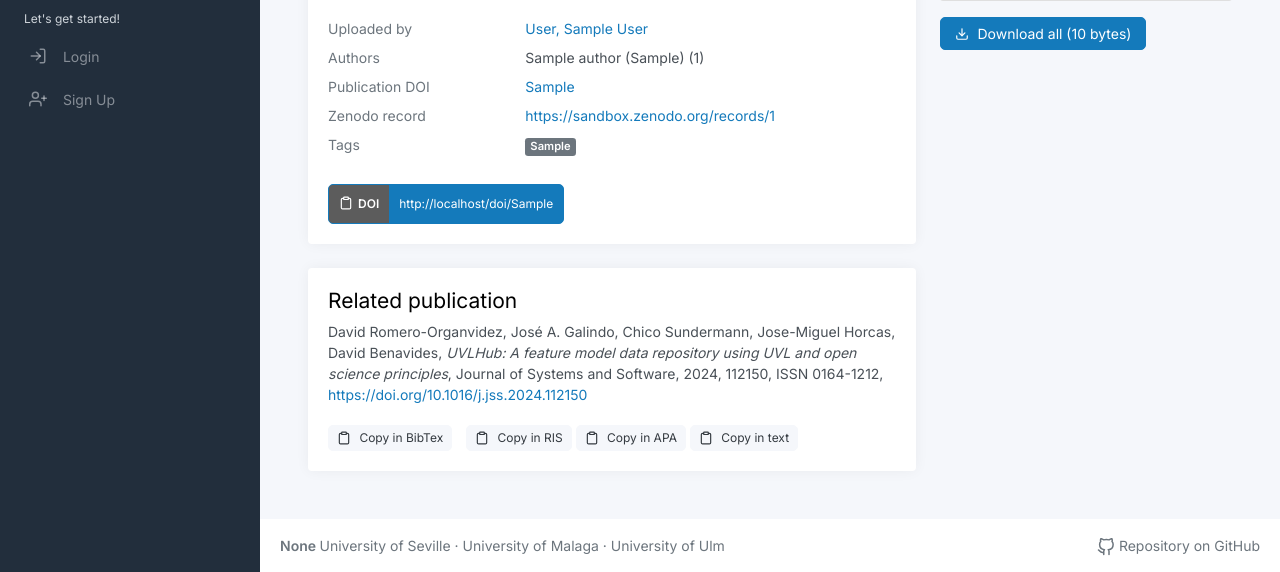
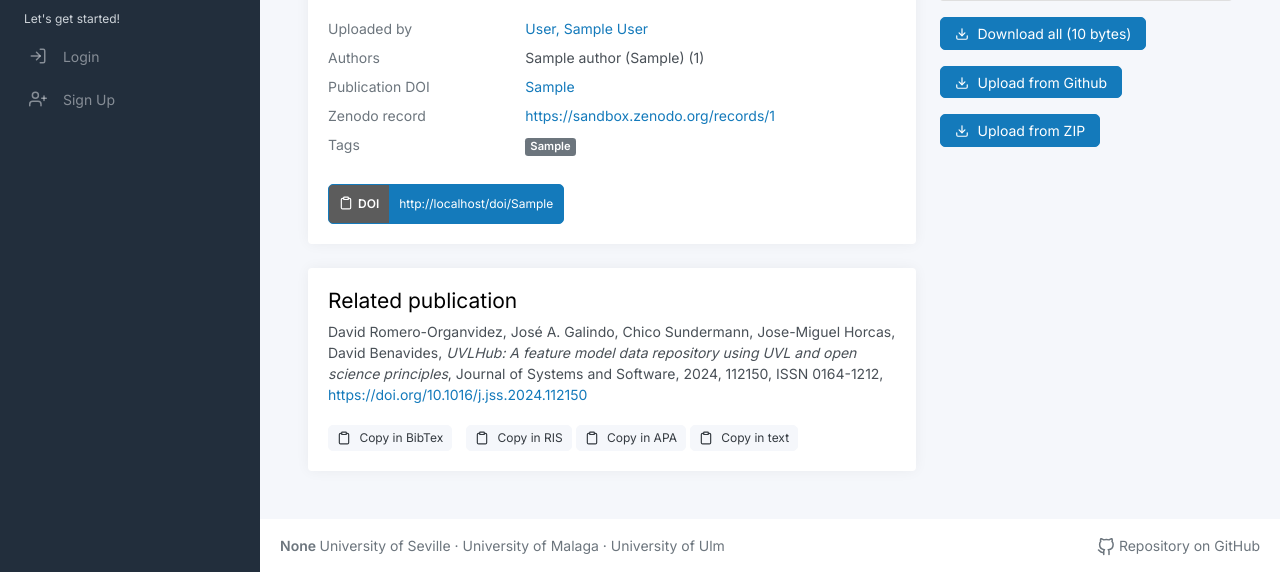
Before and after one commit to EGC-G2-tortilla/tortilla-hub, a Flask app: template app/modules/dataset/templates/dataset/view_dataset.html in a window 1280 px wide. Shown: the part 282-854 px from the top of the page. Run offline with Flask 3, Linux system fonts and the light colour scheme; the template is opened without the code that fills it: values that come from a table or form of the project are taken from there, others are empty; tables that the repository leaves empty hold one stand-in row (values such as "Sample post"); parts of the project's set-up code (start-up, migrations or seed data) failed here and were passed over; some libraries are stand-ins or nearby versions.

Commit message:
feat: Botones para subir modelos

```diff
--- a/app/modules/dataset/templates/dataset/view_dataset.html
+++ b/app/modules/dataset/templates/dataset/view_dataset.html
@@ -326,10 +326,22 @@
 
 
 
-        <a href="/dataset/download/{{ dataset.id }}" class="btn btn-primary mt-3" style="border-radius: 5px;">
+            <a href="/dataset/download/{{ dataset.id }}" class="btn btn-primary mt-3" style="border-radius: 5px;">
             <i data-feather="download" class="center-button-icon"></i>
-            Download all ({{ dataset.get_file_total_size_for_human() }})
-        </a>
+                Download all ({{ dataset.get_file_total_size_for_human() }})
+            </a>
+
+            <a href="/dataset/upload_repo/{{ dataset.id }}" class="btn btn-primary mt-3" style="border-radius: 5px;">
+                <i data-feather="download" class="center-button-icon"></i>
+                Upload from Github
+            </a>
+
+            <a href="/dataset/upload_zip/{{ dataset.id }}" class="btn btn-primary mt-3" style="border-radius: 5px;">
+                <i data-feather="download" class="center-button-icon"></i>
+                Upload from ZIP
+            </a>
+
+
     </div>
 
 </div>
```
